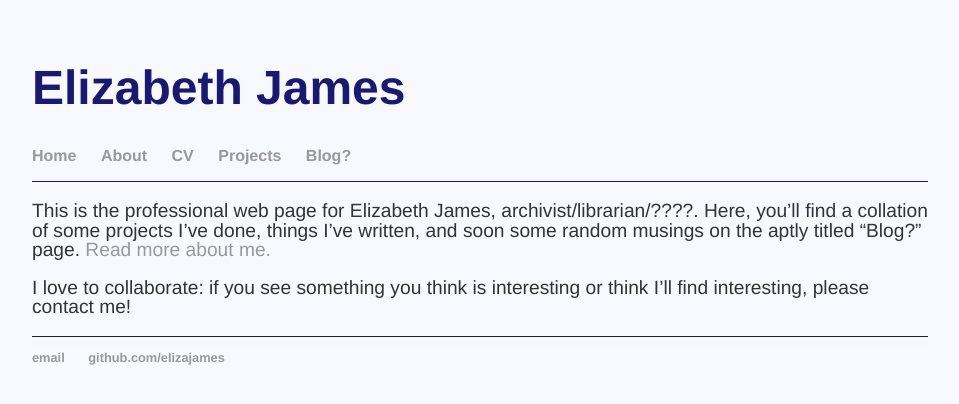
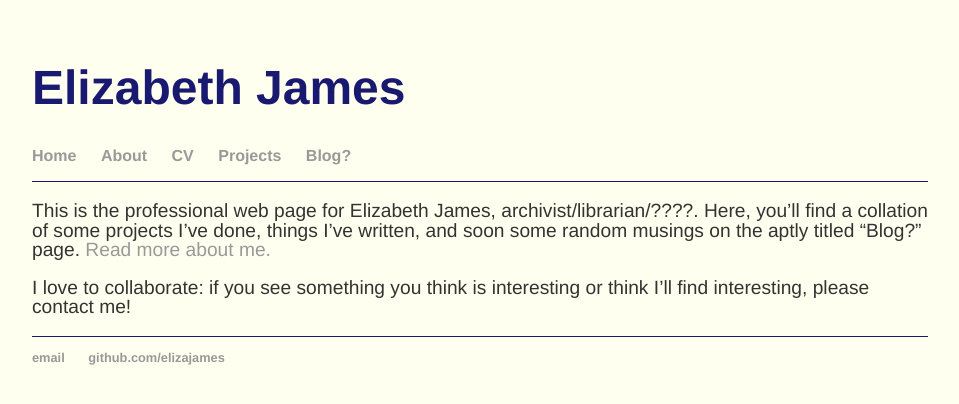
Before and after one commit to elizajames/old_site, a Jekyll site: the page built from index.html, in a window 1280 px wide. Shown: the top 404 px of the page, without its empty margins (160-1119 px from the left). Built offline with Jekyll 4.4.1, drawn with Linux system fonts in a browser that asks for light colours.

Commit message:
Update main.css

```diff
--- a/css/main.css
+++ b/css/main.css
@@ -1,7 +1,7 @@
 body {
     margin: 60px auto;
     width: 70%;
-    background-color: #F8F8FF;
+    background-color: ivory;
 }
 nav ul, footer ul {
     font-family:'Helvetica', 'Arial', 'Sans-Serif';
```
